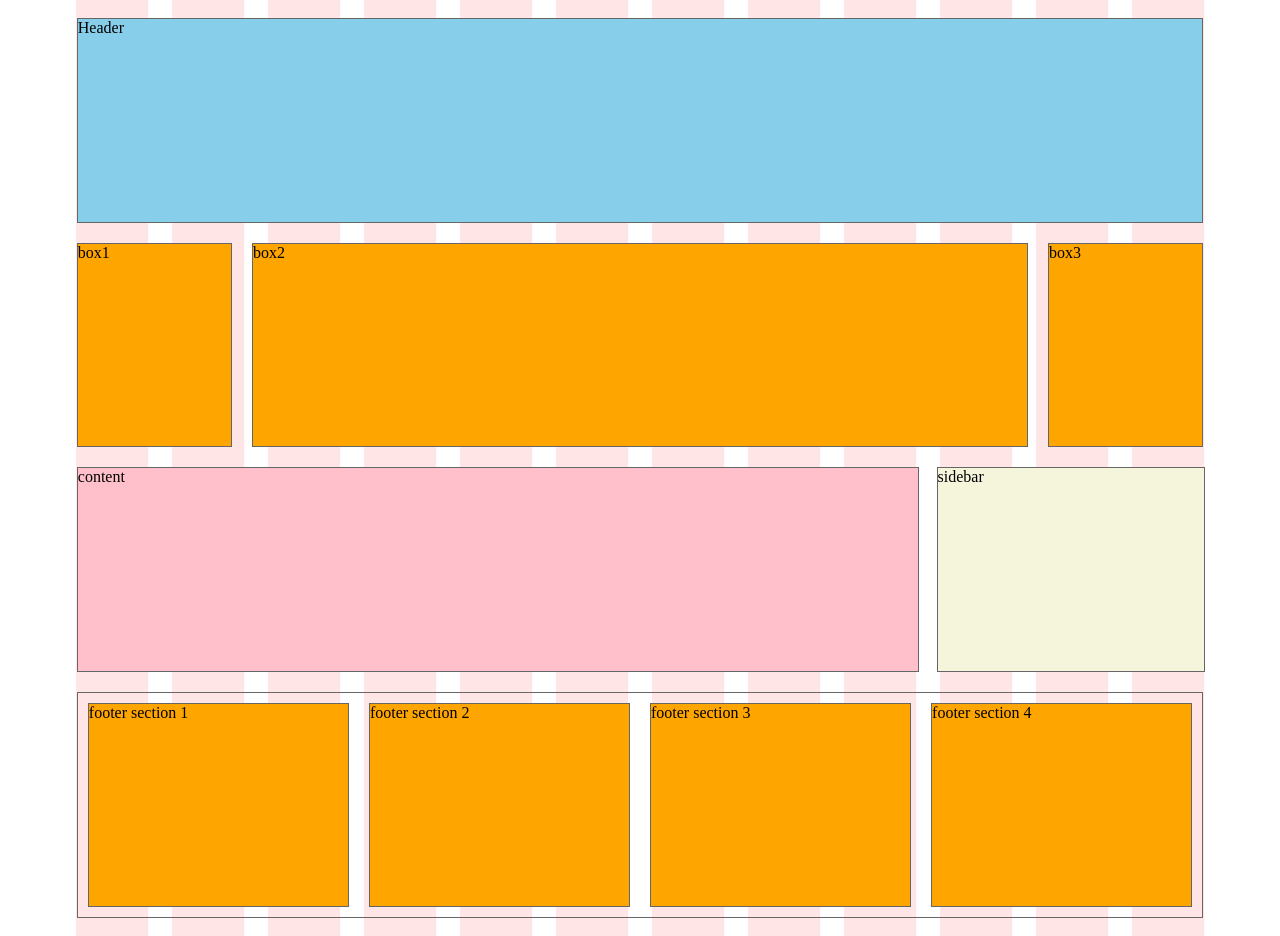
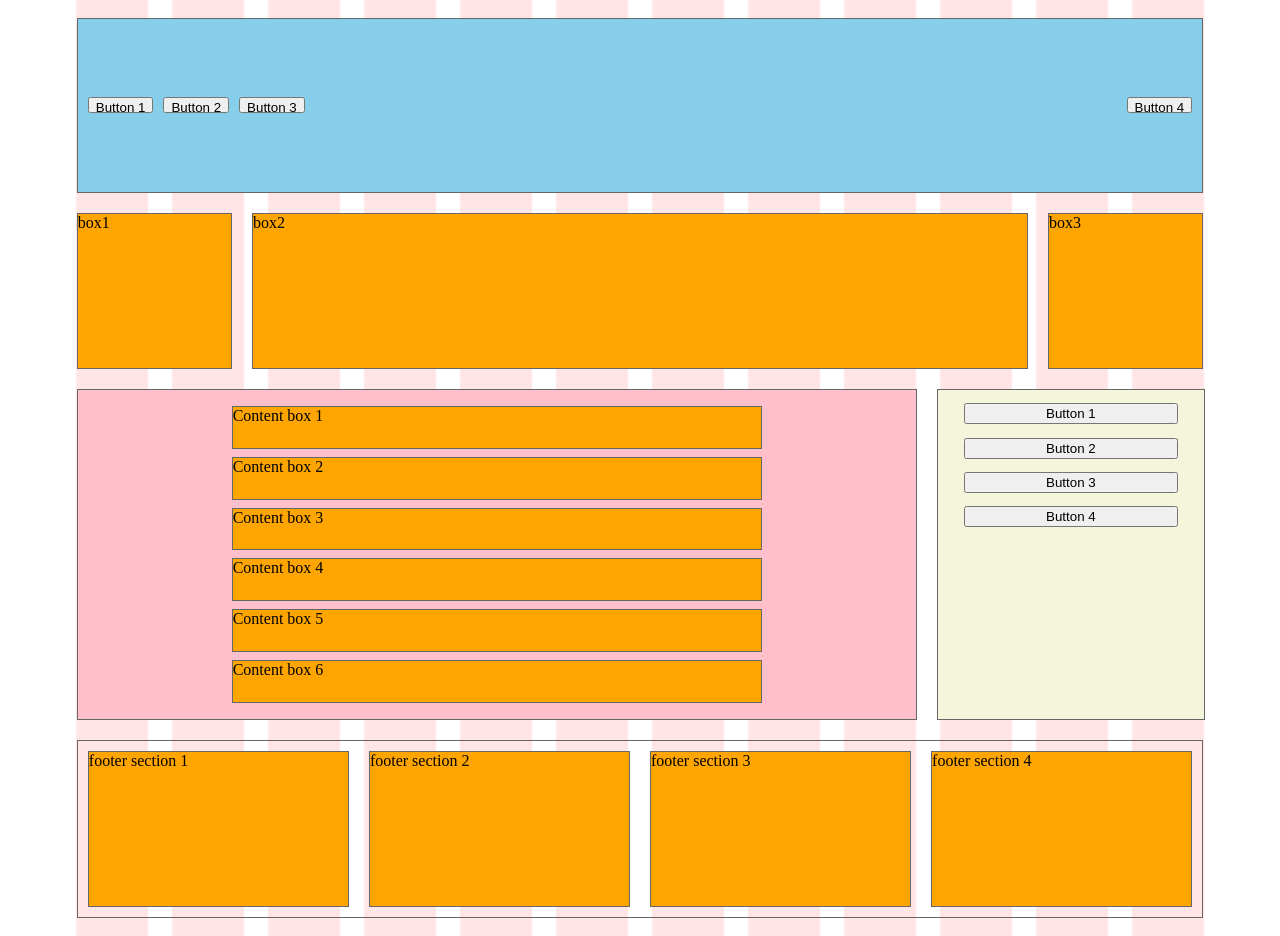
Before and after one commit to LifeGoal/grid-lecture, a plain HTML site: page index.html in a window 1280 px wide. Drawn offline with Linux system fonts and the light colour scheme.

Commit message:
Added flex-boxes and menu

```diff
--- a/css/style.css
+++ b/css/style.css
@@ -6,7 +6,7 @@ body {
 /*************************************************/
 
 /* Grids area */
-.container-3 {
+.container {
   min-height: 900px;
   width: 88vw;
   margin: 0 auto;
@@ -33,13 +33,35 @@ body {
 
 header {
   background-color: skyblue;
+  display: flex;
   grid-area: header;
   border: solid 1px #666;
+  align-items: center;
+  justify-content: flex-start;
+  gap: 10px;
+  padding: 10px;
+}
+
+header button {
+  height: 2vh;
+}
+
+header button:last-child{
+  margin-left: auto;
 }
 
 aside {
   background-color: beige;
+  display: flex;
+  flex-direction: column;
+  align-items: center;
+  justify-content: flex-start;
   grid-area: sidebar;
+}
+
+aside button {
+  width: 80%;
+  margin-top: 1em;
 }
 
 footer {
@@ -71,9 +93,17 @@ main {
 .box-content {
   background-color: pink;
   border: solid 1px #666;
-  grid-template-columns: 3fr;
+  display: flex;
+  flex-direction: row;
+  flex-wrap: wrap;
+  justify-content: space-around;
+  gap: 1vh;
   grid-area: section;
-  width: 100%;
+  padding: 1em;
+}
+
+.box-content .box {
+  width: 33em;
 }
 
 aside {
@@ -88,7 +118,7 @@ aside {
     grid-template-columns: 1fr 1fr 1fr;
   }
 
-  .container-3 {
+  .container {
     grid-template-areas:
     "header header header header "
     "boxes boxes boxes boxes"
@@ -102,7 +132,7 @@ aside {
 }
 
 @media screen and (max-width: 768px) {
-  .container-3 {
+  .container {
     grid-template-areas:
     "header header header header "
     "boxes boxes boxes boxes"
@@ -116,6 +146,6 @@ aside {
   }
 
   .box, header, .box-content, aside {
-    height: 10vh;
+    min-height: 10vh;
   }
 }
--- a/index.html
+++ b/index.html
@@ -7,16 +7,34 @@
     <link rel="stylesheet" href="css/style.css">
 </head>
 <body>
-    <div class="container-3">
-        <header>Header</header>
+    <div class="container">
+        <header>
+            <button>Button 1</button>
+            <button>Button 2</button>
+            <button>Button 3</button>
+            <button>Button 4</button>
+        </header>
         <main>
             <section class="box">box1</section>
             <section class="box">box2</section>
             <section class="box">box3</section>
         </main>
 
-        <section class="box-content">content</section>
-        <aside>sidebar</aside>
+        <div class="box-content">
+            <section class="box">Content box 1</section>
+            <section class="box">Content box 2</section>
+            <section class="box">Content box 3</section>
+            <section class="box">Content box 4</section>
+            <section class="box">Content box 5</section>
+            <section class="box">Content box 6</section>
+        </div>
+
+        <aside>
+            <button>Button 1</button>
+            <button>Button 2</button>
+            <button>Button 3</button>
+            <button>Button 4</button>
+        </aside>
 
 
         <footer>
```
